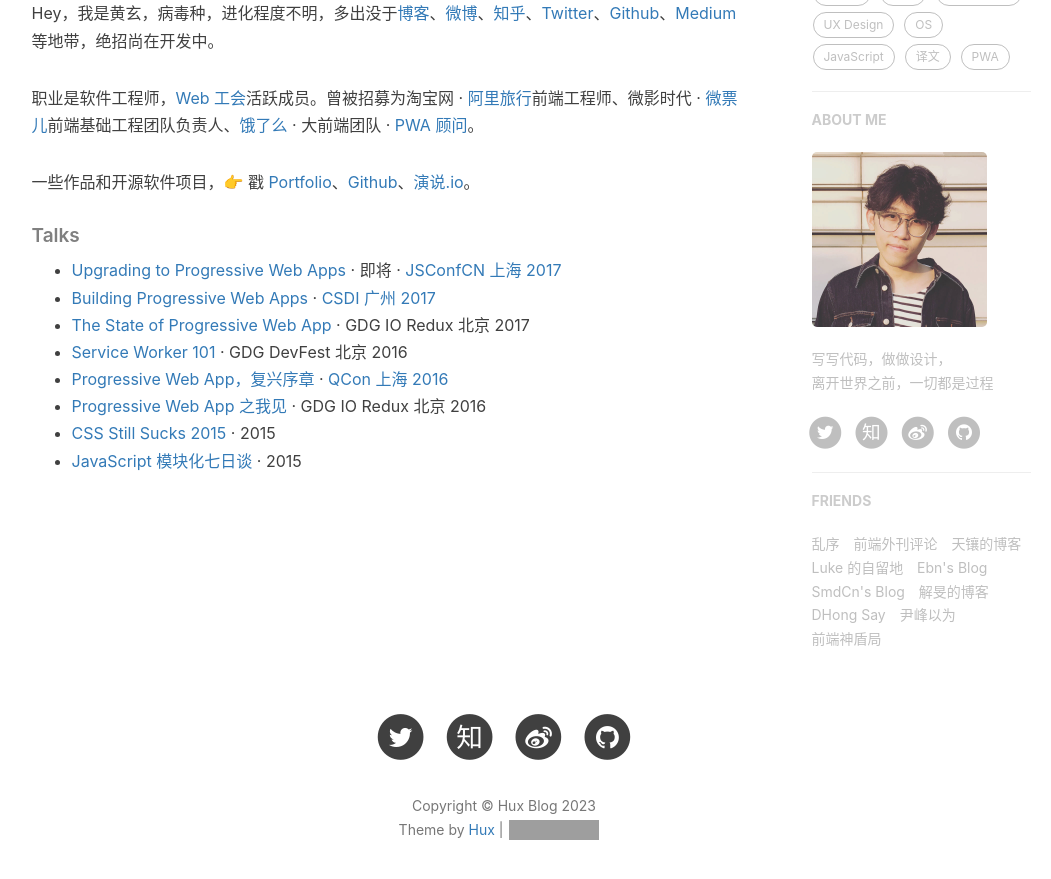
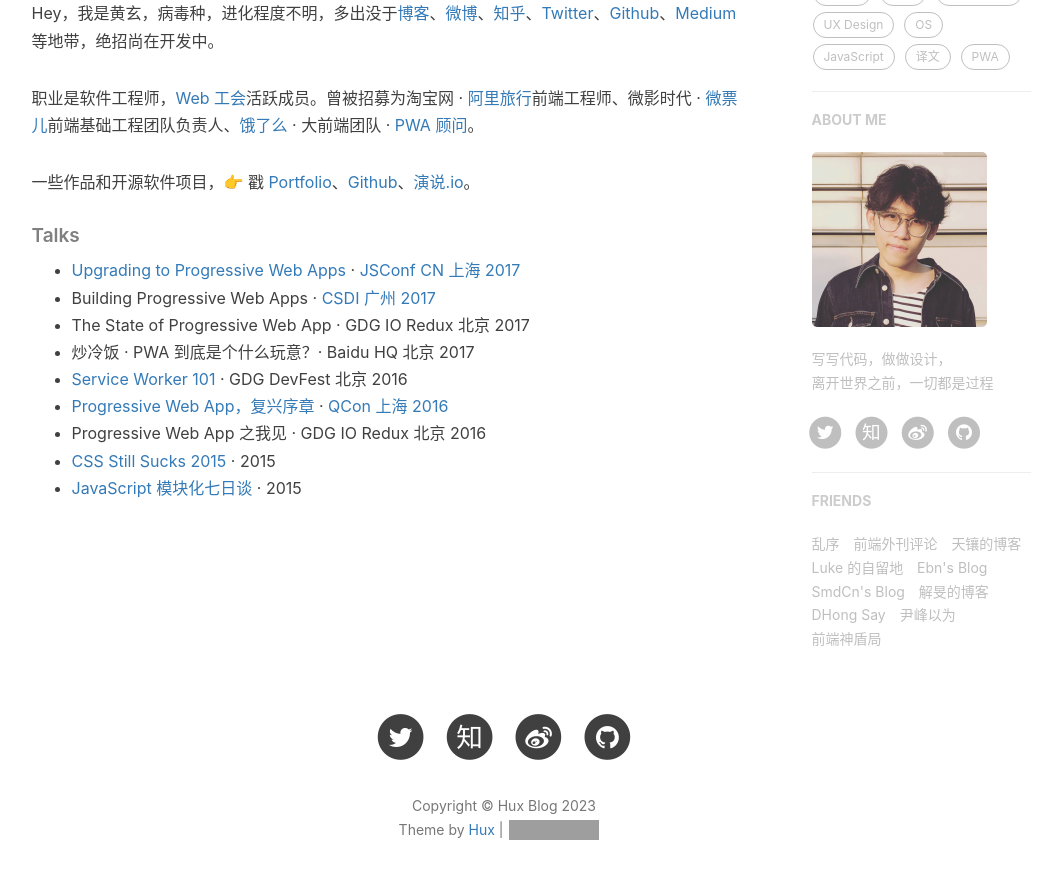
Before and after one commit to q97236143/Huxproh, a Jekyll site: the page built from about.html, in a window 1280 px wide and 900 px high, scrolled down 602 px. Shown: the top 879 px of the window, without its empty margins (136-1187 px from the left). Built offline with Jekyll 4.4.1, drawn with Linux system fonts in a browser that asks for light colours; nearby versions of some CDN libraries; comment, search, counter and statistics services are not loaded; part of the change alters nothing that is shown; grey boxes are pictures that could not be loaded.

Commit message:
[self] update profile

```diff
--- a/_includes/about/en.md
+++ b/_includes/about/en.md
@@ -1,19 +1,33 @@
 
 
-> Yet another Developer & Designer.
+> Yet another man.
 
 
-Hi, I am Huang, Xuan(黄玄), or Hux. I'm a software engineer & a designer. I built softwares particularly on the Web (👉see [Portfolio](https://huangxuan.me/portfolio) and [Github](https://github.com/huxpro)), and posted about tech at [Twitter](https://twitter.com/Huxpro/) and [Medium.com](https://medium.com/@Huxpro).
+Hi, I am *@huxpro* (Huang, Xuan), a software engineer & a designer. I previously worked as Web Front-End Engineer at [Alibaba Trip](https://www.alitrip.com/); Web Front-End Infrastructure Team Lead at [Wepiao.com](https://www.crunchbase.com/organization/wepiao#/entity); And [Invited Consultant on PWA]((https://medium.com/elemefe/upgrading-ele-me-to-progressive-web-app-2a446832e509)) at [Ele.me](https://github.com/elemefe/).
 
-I previsouly worked at [Alibaba Trip](https://www.alitrip.com/), then led Front-End Infrastructure Team at [Wepiao.com](https://www.crunchbase.com/organization/wepiao#/entity), and then [worked on PWA]((https://medium.com/elemefe/upgrading-ele-me-to-progressive-web-app-2a446832e509)) at [Ele.me](https://github.com/elemefe/) as invited consultant.
-
-I studied Digital Media Art and graduated from [Communication University of China](https://en.wikipedia.org/wiki/Communication_University_of_China) in 2016, and I will study Computer Science at [Rochester Institute of Technology](https://en.wikipedia.org/wiki/Rochester_Institute_of_Technology) in 2017.
+I studied Digital Media Art and graduated from [Communication University of China](https://en.wikipedia.org/wiki/Communication_University_of_China) by 2016, and will study Computer Science at [Rochester Institute of Technology](https://en.wikipedia.org/wiki/Rochester_Institute_of_Technology) in 2017.
 
 
 ##### Talks
 
-- [Service Worker 101](//huangxuan.me/2016/11/20/sw-101-gdgdf/) · GDG DevFest Beijing 2016
-- [Progressive Web Apps](//huangxuan.me/2016/10/20/pwa-qcon2016/) · QCon Shanghai 2016
-- [Progressive Web App in my POV](//huangxuan.me/2016/06/05/pwa-in-my-pov/) · GDG IO Redux Beijing 2016
-- [CSS Still Sucks 2015](//huangxuan.me/2015/12/28/css-sucks-2015/) · 2015
-- [JavaScript Modularization Journey](//huangxuan.me/2015/07/09/js-module-7day/) · 2015
+- [Upgrading to Progressive Web Apps][9] · [JSConf China Shanghai 2017](http://2017.jsconf.cn/)
+- Building Progressive Web Apps · [CSDI Guangzhou 2017](http://www.csdisummit.com/)
+- The State of Progressive Web App · GDG IO Redux Beijing 2017
+- PWA Rehashing · Baidu HQ Beijing 2017
+- [Service Worker 101][5] · GDG DevFest Beijing 2016
+- [Progressive Web Apps][4] · QCon Shanghai 2016
+- Progressive Web App in my POV · GDG IO Redux Beijing 2016
+- [CSS Still Sucks 2015][2] · 2015
+- [JavaScript Modularization Journey][1] · 2015
+
+
+
+[1]: //huangxuan.me/2015/07/09/js-module-7day/
+[2]: //huangxuan.me/2015/12/28/css-sucks-2015/
+[3]: //huangxuan.me/2016/06/05/pwa-in-my-pov/
+[4]: //huangxuan.me/2016/10/20/pwa-qcon2016/
+[5]: //huangxuan.me/2016/11/20/sw-101-gdgdf/
+[6]: https://yanshuo.io/assets/player/?deck=58ac8598b123db0067292f92 "PWA Rehashing"
+[7]: https://yanshuo.io/assets/player/?deck=593ad6fbfe88c2006a0a0d6d "The State of PWA"
+[8]: https://yanshuo.io/assets/player/?deck=594d673d570c357d0698a950 "Building PWA"
+[9]: //huangxuan.me/jsconfcn2017/
--- a/_includes/about/zh.md
+++ b/_includes/about/zh.md
@@ -10,11 +10,22 @@ Hey，我是黄玄，病毒种，进化程度不明，多出没于[博客](https
 
 ##### Talks
 
-- [Upgrading to Progressive Web Apps](http://2017.jsconf.cn/) · 即将 · [JSConfCN 上海 2017](http://2017.jsconf.cn/)
-- [Building Progressive Web Apps](https://yanshuo.io/assets/player/?deck=594d673d570c357d0698a950) · [CSDI 广州 2017](http://www.csdisummit.com/)
-- [The State of Progressive Web App](https://yanshuo.io/assets/player/?deck=593ad6fbfe88c2006a0a0d6d#/) · GDG IO Redux 北京 2017
-- [Service Worker 101](//huangxuan.me/2016/11/20/sw-101-gdgdf/) · GDG DevFest 北京 2016
-- [Progressive Web App，复兴序章](//huangxuan.me/2016/10/20/pwa-qcon2016/) · [QCon 上海 2016](http://2016.qconshanghai.com/presentation/3111)
-- [Progressive Web App 之我见](//huangxuan.me/2016/06/05/pwa-in-my-pov/) · GDG IO Redux 北京 2016
-- [CSS Still Sucks 2015](//huangxuan.me/2015/12/28/css-sucks-2015/) · 2015
-- [JavaScript 模块化七日谈](//huangxuan.me/2015/07/09/js-module-7day/) · 2015
+- [Upgrading to Progressive Web Apps][9] · [JSConf CN 上海 2017](http://2017.jsconf.cn/)
+- Building Progressive Web Apps · [CSDI 广州 2017](http://www.csdisummit.com/)
+- The State of Progressive Web App · GDG IO Redux 北京 2017
+- 炒冷饭 · PWA 到底是个什么玩意？· Baidu HQ 北京 2017
+- [Service Worker 101][5] · GDG DevFest 北京 2016
+- [Progressive Web App，复兴序章][4] · [QCon 上海 2016](http://2016.qconshanghai.com/presentation/3111)
+- Progressive Web App 之我见 · GDG IO Redux 北京 2016
+- [CSS Still Sucks 2015][2] · 2015
+- [JavaScript 模块化七日谈][1] · 2015
+
+[1]: //huangxuan.me/2015/07/09/js-module-7day/
+[2]: //huangxuan.me/2015/12/28/css-sucks-2015/
+[3]: //huangxuan.me/2016/06/05/pwa-in-my-pov/
+[4]: //huangxuan.me/2016/10/20/pwa-qcon2016/
+[5]: //huangxuan.me/2016/11/20/sw-101-gdgdf/
+[6]: https://yanshuo.io/assets/player/?deck=58ac8598b123db0067292f92 "PWA Rehashing"
+[7]: https://yanshuo.io/assets/player/?deck=593ad6fbfe88c2006a0a0d6d "The State of PWA"
+[8]: https://yanshuo.io/assets/player/?deck=594d673d570c357d0698a950 "Building PWA"
+[9]: //huangxuan.me/jsconfcn2017/
```
